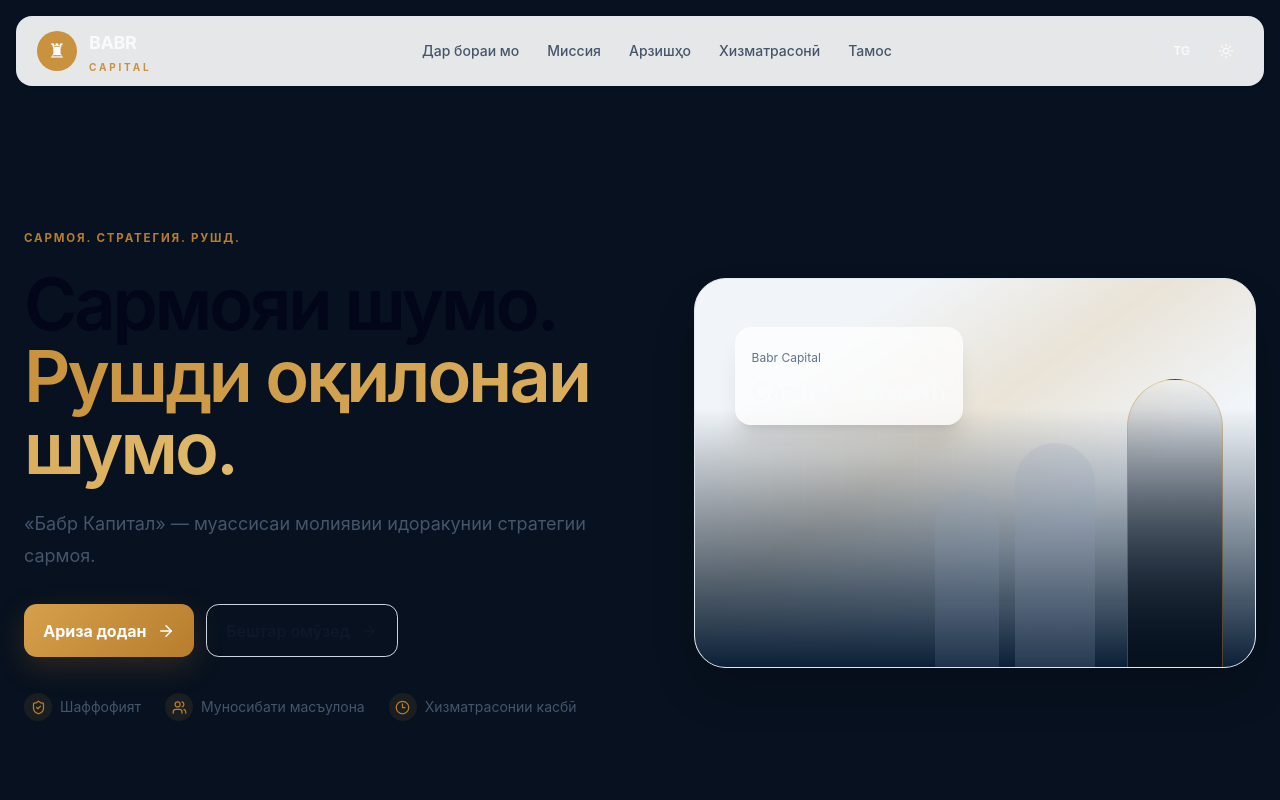
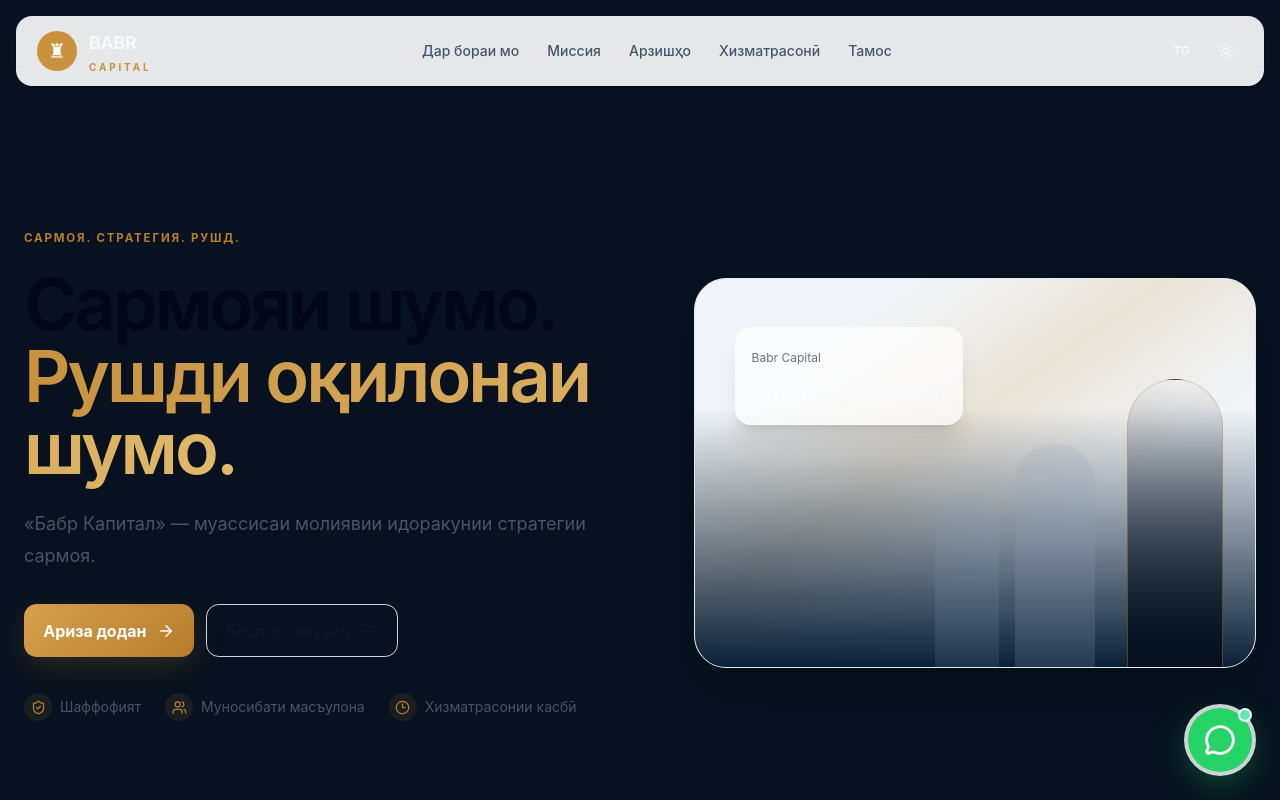
Before and after one commit to mehrvarshodiev/babr-capital, a React (Vite) app: page / in a window 1280 px wide. Shown: the top 800 px of the page. Built offline with nearby package versions, Linux system fonts and the light colour scheme.

Commit message:
Integrate floating WhatsApp contact button

```diff
--- a/src/App.tsx
+++ b/src/App.tsx
@@ -1,8 +1,9 @@
 import { useEffect } from 'react';
 import { Routes, Route } from 'react-router-dom';
 import Home from './pages/Home';
+import WhatsAppButton from './components/WhatsAppButton/WhatsAppButton';
 
 export default function App() {
   useEffect(() => { document.documentElement.classList.add('scroll-smooth'); return () => document.documentElement.classList.remove('scroll-smooth'); }, []);
-  return <Routes><Route path="*" element={<Home />} /></Routes>;
+  return <><Routes><Route path="*" element={<Home />} /></Routes><WhatsAppButton /></>;
 }
```
